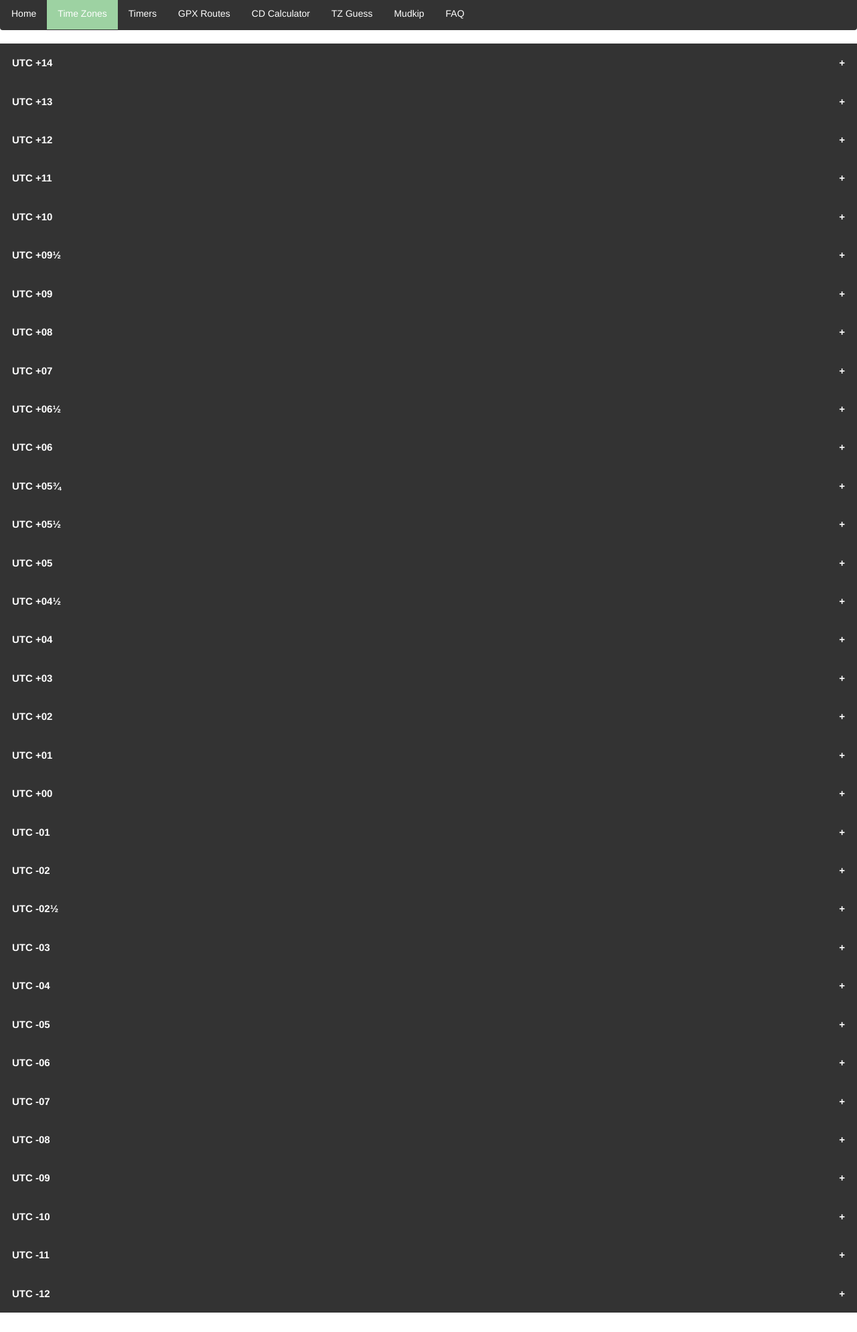
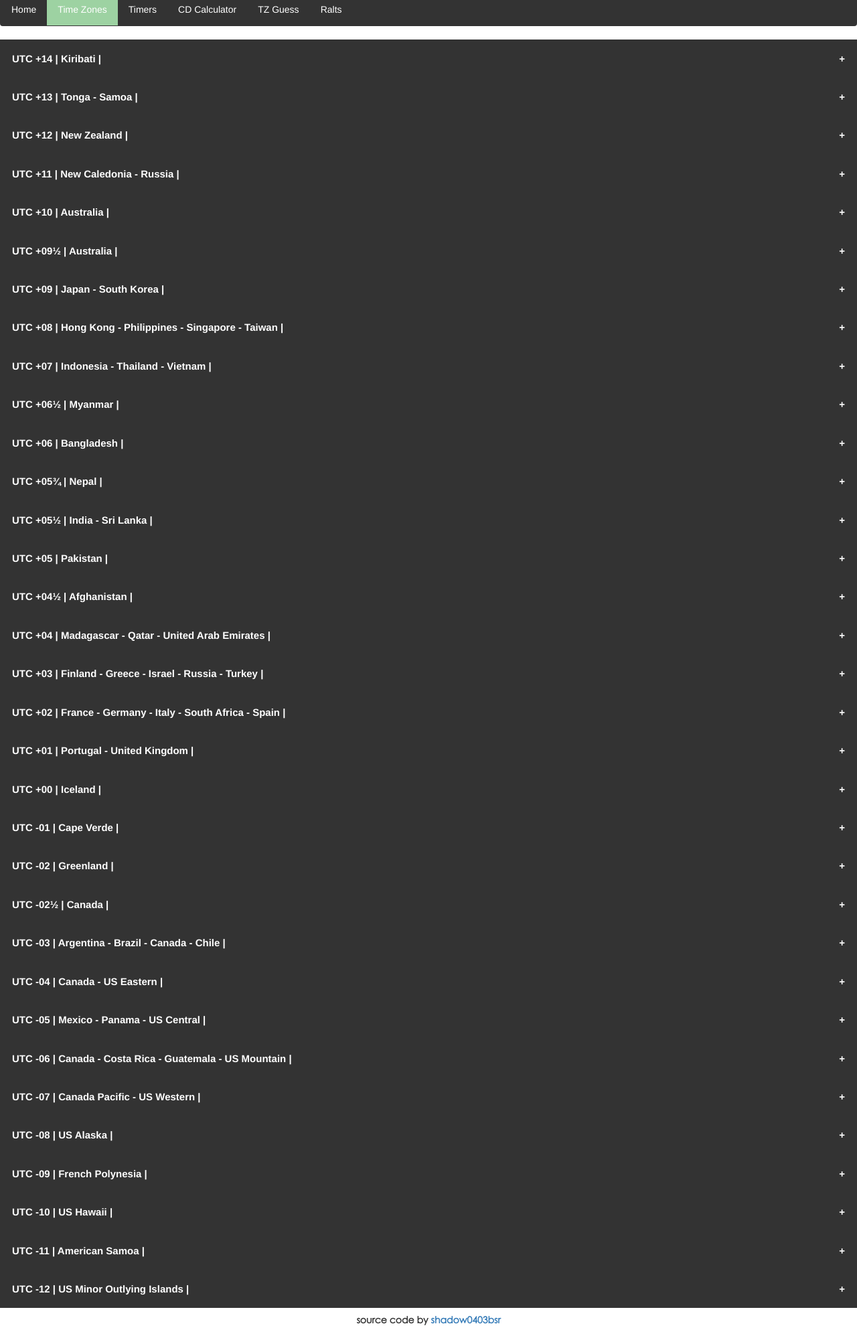
Before and after one commit to DexHolder04/Ralts-Community-Day, a plain HTML site: page timeZone.html in a window 1280 px wide. Shown: the part 137-2126 px from the top of the page at 67% size. Before the commit the page ends 2097 px from the top, so only its background shows below. Drawn offline with nearby package versions, Linux system fonts and the light colour scheme; some packages are replaced by stand-ins of ours; a script that the page names is missing; some icons are missing.

Commit message:
Add files via upload

```diff
--- a/js/cooldown.js
+++ b/js/cooldown.js
@@ -26,7 +26,7 @@ function distance() {
 			dist = dist * 180/Math.PI;
 			dist = dist * 60 * 1.1515;
 			dist = dist * 1.609344;
-			result = "The distance between " + coord1 + " and " + coord2 + " is " + Math.round(dist*100) /100 + " km";
+			result = "The distance between<br>" + coord1 + " and " + coord2 + "<br>is " + Math.round(dist*100) /100 + " km";
 			dist = Math.round(dist);
 		}
 		console.log(dist);
--- a/js/timers.js
+++ b/js/timers.js
@@ -391,8 +391,8 @@ var timerDivId = ["timer0", "timer1", "timer2", "timer3", "timer4", "timer5"];
 var timerDivId0 = ["timer00", "timer10", "timer20", "timer30", "timer40", "timer50"];
 var timerDivId1 = ["timer01", "timer11", "timer21", "timer31", "timer41", "timer51"];
 var tzStrings = ["none", "none", "none", "none", "none", "none"];
-var startTime = "2019-07-21 16:00:00";
-var stopTime = "2019-07-21 19:00:00";
+var startTime = "2019-08-03 16:00:00";
+var stopTime = "2019-08-03 19:00:00";
 updateFromCookies();
 function updateFromCookies() {
 	var userTimeZones = Cookies.get('userTimeZones');
--- a/timeZone.html
+++ b/timeZone.html
@@ -2,14 +2,12 @@
 <html>
 <head>
 <meta charset="utf-8">
-  	<title>
-		Mudkip Community Day
-  	</title>
+  	<title>| Ralts Community Day |</title>
   	<meta name="author" content="">
   	<meta name="description" content="">
   	<meta name="viewport" content="width=device-width,height=device-height,initial-scale=1.0"/>
-  	<link rel="shortcut icon" href="./shinyMudkip.ico" type="image/x-icon"/>
-    <link rel="icon" href="./shinyMudkip.ico" type="image/ico"/>
+  	<link rel="shortcut icon" href="./favicon.png" type="image/x-icon"/>
+    <link rel="icon" href="./favicon.png" type="image/x-icon"/>
 	<link rel="stylesheet" href="https://cdnjs.cloudflare.com/ajax/libs/font-awesome/4.7.0/css/font-awesome.min.css">
   	<link href="https://maxcdn.bootstrapcdn.com/bootstrap/3.3.6/css/bootstrap.min.css" rel="stylesheet"/>
   	<link href="https://cdnjs.cloudflare.com/ajax/libs/flag-icon-css/2.3.1/css/flag-icon.min.css" rel="stylesheet"/>
@@ -35,24 +33,24 @@
 <body>
 
 <div class="top">
-	<h2>Local Time</h2>
-  <div id="displayMoment"></div>
+  <div class="boundbox">
+  	<h3><strong>Current Time</strong></h3>
+  	<h4><div id="displayMoment"></div></h4>
+  </div>
   <br>
-  <p style="text-align: justify; font-size: 12px;"><strong>* Local time is derived from your smarthphone / desktop time</strong><p>
+  <p style="text-align: center; font-size: 12px;"><strong>* Time based on your device *</strong><p>
 </div>
 
 <ul class="navbar">
   <li><a href="index.html">Home</a></li>
   <li><a class="active" href="timeZone.html">Time Zones</a></li>
   <li><a href="timers.html">Timers</a></li>
-  <li><a href="gpx.html">GPX Routes</a></li>
   <li><a href="cooldown.html">CD Calculator</a></li>
   <li><a href="tzguess.html">TZ Guess</a></li>
-  <li><a href="mudkip.html">Mudkip</a></li>
-  <li><a href="faq.html">FAQ</a></li>
+  <li><a href="ralts.html">Ralts</a></li>
 </ul>
 <br>
-<button class="tzbar accordion" id="timerp14"><strong>UTC +14</strong></button>
+<button class="tzbar accordion" id="timerp14"><strong>UTC +14 | Kiribati |</strong></button>
 <div class="panel">
 	<div id="displaytimerp14" class="tztimer"></div>
     <div style="color: #ffffff; background-color: #666666;">&nbsp;&nbsp;Kiritimati&nbsp;&nbsp;<span class="flag-icon flag-icon-ki"></span>&nbsp;&nbsp;1.98715,-157.47714
@@ -61,7 +59,7 @@
 		</button>
 	</div>
 </div>
-<button class="tzbar accordion" id="timerp13"><strong>UTC +13</strong></button>
+<button class="tzbar accordion" id="timerp13"><strong>UTC +13 | Tonga - Samoa |</strong></button>
 <div class="panel">
 	<div id="displaytimerp13" class="tztimer"></div>
 	<div style="color: #ffffff; background-color: #666666;">&nbsp;&nbsp;Tongatapu&nbsp;&nbsp;<span class="flag-icon flag-icon-to"></span>&nbsp;&nbsp;-21.13203,-175.19840
@@ -75,7 +73,7 @@
 		</button>
 	</div>
 </div>
-<button class="tzbar accordion" id="timerp12"><strong>UTC +12</strong></button>
+<button class="tzbar accordion" id="timerp12"><strong>UTC +12 | New Zealand |</strong></button>
 <div class="panel">
 	<div id="displaytimerp12" class="tztimer"></div>
     <div style="color: #ffffff; background-color: #666666;">&nbsp;&nbsp;Wellington&nbsp;&nbsp;<span class="flag-icon flag-icon-nz"></span>&nbsp;&nbsp;-41.28249,174.76913
@@ -89,7 +87,7 @@
 		</button>
 	</div>
 </div>
-<button class="tzbar accordion" id="timerp11"><strong>UTC +11</strong></button>
+<button class="tzbar accordion" id="timerp11"><strong>UTC +11 | New Caledonia - Russia |</strong></button>
 <div class="panel">
 	<div id="displaytimerp11" class="tztimer"></div>
     <div style="color: #ffffff; background-color: #666666;">&nbsp;&nbsp;Noumea&nbsp;&nbsp;<span class="flag-icon flag-icon-nc"></span>&nbsp;&nbsp;-22.26077,166.44600
@@ -103,7 +101,7 @@
 		</button>
 	</div>
 </div>
-<button class="tzbar accordion" id="timerp10"><strong>UTC +10</strong></button>
+<button class="tzbar accordion" id="timerp10"><strong>UTC +10 | Australia |</strong></button>
 <div class="panel">
 	<div id="displaytimerp10" class="tztimer"></div>
     <div style="color: #ffffff; background-color: #666666;">&nbsp;&nbsp;Cairns&nbsp;&nbsp;<span class="flag-icon flag-icon-au"></span>&nbsp;&nbsp;-16.92061,145.77833
@@ -137,7 +135,7 @@
 		</button>
 	</div>
 </div>
-<button class="tzbar accordion" id="timerp9p5"><strong>UTC +09½</strong></button>
+<button class="tzbar accordion" id="timerp9p5"><strong>UTC +09½ | Australia |</strong></button>
 <div class="panel">
 	<div id="displaytimerp9p5" class="tztimer"></div>
     <div style="color: #ffffff; background-color: #666666;">&nbsp;&nbsp;Adelaide&nbsp;&nbsp;<span class="flag-icon flag-icon-au"></span>&nbsp;&nbsp;-34.91880,138.61168
@@ -146,7 +144,7 @@
 		</button>
 	</div>
 </div>
-<button class="tzbar accordion" id="timerp09"><strong>UTC +09</strong></button>
+<button class="tzbar accordion" id="timerp09"><strong>UTC +09 | Japan - South Korea |</strong></button>
 <div class="panel">
 	<div id="displaytimerp09" class="tztimer"></div>
     <div style="color: #ffffff; background-color: #666666;">&nbsp;&nbsp;Tokyo&nbsp;&nbsp;<span class="flag-icon flag-icon-jp"></span>&nbsp;&nbsp;35.66959,139.69969
@@ -175,7 +173,7 @@
 		</button>
 	</div>
 </div>
-<button class="tzbar accordion" id="timerp08"><strong>UTC +08</strong></button>
+<button class="tzbar accordion" id="timerp08"><strong>UTC +08 | Hong Kong - Philippines - Singapore - Taiwan |</strong></button>
 <div class="panel">
 	<div id="displaytimerp08" class="tztimer"></div>
 	<div style="color: #ffffff; background-color: #666666;">&nbsp;&nbsp;Singapore&nbsp;&nbsp;<span class="flag-icon flag-icon-sg"></span>&nbsp;&nbsp;1.28243,103.86395
@@ -209,7 +207,7 @@
 		</button>
 	</div>
 </div>
-<button class="tzbar accordion" id="timerp07"><strong>UTC +07</strong></button>
+<button class="tzbar accordion" id="timerp07"><strong>UTC +07 | Indonesia - Thailand - Vietnam |</strong></button>
 <div class="panel">
 	<div id="displaytimerp07" class="tztimer"></div>
     <div style="color: #ffffff; background-color: #666666;">&nbsp;&nbsp;Jakarta&nbsp;&nbsp;<span class="flag-icon flag-icon-id"></span>&nbsp;&nbsp;-6.17536,106.82715
@@ -228,7 +226,7 @@
 		</button>
 	</div>
 </div>
-<button class="tzbar accordion" id="timerp6p5"><strong>UTC +06½</strong></button>
+<button class="tzbar accordion" id="timerp6p5"><strong>UTC +06½ | Myanmar |</strong></button>
 <div class="panel">
 	<div id="displaytimerp6p5" class="tztimer"></div>
     <div style="color: #ffffff; background-color: #666666;">&nbsp;&nbsp;Yangon&nbsp;&nbsp;<span class="flag-icon flag-icon-mm"></span>&nbsp;&nbsp;16.81134,96.16447
@@ -237,7 +235,7 @@
 		</button>
 	</div>
 </div>
-<button class="tzbar accordion" id="timerp06"><strong>UTC +06</strong></button>
+<button class="tzbar accordion" id="timerp06"><strong>UTC +06 | Bangladesh |</strong></button>
 <div class="panel">
 	<div id="displaytimerp06" class="tztimer"></div>
     <div style="color: #ffffff; background-color: #666666;">&nbsp;&nbsp;Dhaka&nbsp;&nbsp;<span class="flag-icon flag-icon-bd"></span>&nbsp;&nbsp;23.73598,90.39525
@@ -251,7 +249,7 @@
 		</button>
 	</div>
 </div>
-<button class="tzbar accordion" id="timerp5p3"><strong>UTC +05¾</strong></button>
+<button class="tzbar accordion" id="timerp5p3"><strong>UTC +05¾ | Nepal |</strong></button>
 <div class="panel">
 	<div id="displaytimerp5p3" class="tztimer"></div>
     <div style="color: #ffffff; background-color: #666666;">&nbsp;&nbsp;Kathmandu&nbsp;&nbsp;<span class="flag-icon flag-icon-np"></span>&nbsp;&nbsp;27.70526,85.30826
@@ -260,7 +258,7 @@
 		</button>
 	</div>
 </div>
-<button class="tzbar accordion" id="timerp5p5"><strong>UTC +05½</strong></button>
+<button class="tzbar accordion" id="timerp5p5"><strong>UTC +05½ | India - Sri Lanka |</strong></button>
 <div class="panel">
 	<div id="displaytimerp5p5" class="tztimer"></div>
     <div style="color: #ffffff; background-color: #666666;">&nbsp;&nbsp;New Delhi&nbsp;&nbsp;<span class="flag-icon flag-icon-in"></span>&nbsp;&nbsp;28.59371,77.22022
@@ -284,7 +282,7 @@
 		</button>
 	</div>
 </div>
-<button class="tzbar accordion" id="timerp05"><strong>UTC +05</strong></button>
+<button class="tzbar accordion" id="timerp05"><strong>UTC +05 | Pakistan |</strong></button>
 <div class="panel">
 	<div id="displaytimerp05" class="tztimer"></div>
     <div style="color: #ffffff; background-color: #666666;">&nbsp;&nbsp;Malé&nbsp;&nbsp;<span class="flag-icon flag-icon-mv"></span>&nbsp;&nbsp;4.17528,73.50933
@@ -303,7 +301,7 @@
 		</button>
 	</div>
 </div>
-<button class="tzbar accordion" id="timerp4p5"><strong>UTC +04½</strong></button>
+<button class="tzbar accordion" id="timerp4p5"><strong>UTC +04½ | Afghanistan |</strong></button>
 <div class="panel">
 	<div id="displaytimerp4p5" class="tztimer"></div>
     <div style="color: #ffffff; background-color: #666666;">&nbsp;&nbsp;Kabul&nbsp;&nbsp;<span class="flag-icon flag-icon-af"></span>&nbsp;&nbsp;34.52054,69.17406
@@ -312,7 +310,7 @@
 		</button>
 	</div>
 </div>
-<button class="tzbar accordion" id="timerp04"><strong>UTC +04</strong></button>
+<button class="tzbar accordion" id="timerp04"><strong>UTC +04 | Madagascar - Qatar - United Arab Emirates |</strong></button>
 <div class="panel">
 	<div id="displaytimerp04" class="tztimer"></div>
     <div style="color: #ffffff; background-color: #666666;">&nbsp;&nbsp;Dubai&nbsp;&nbsp;<span class="flag-icon flag-icon-ae"></span>&nbsp;&nbsp;25.26713,55.29020
@@ -341,7 +339,7 @@
 		</button>
 	</div>
 </div>
-<button class="tzbar accordion" id="timerp03"><strong>UTC +03</strong></button>
+<button class="tzbar accordion" id="timerp03"><strong>UTC +03 | Finland - Greece - Israel - Russia - Turkey |</strong></button>
 <div class="panel">
 	<div id="displaytimerp03" class="tztimer"></div>
 	<div style="color: #ffffff; background-color: #666666;">&nbsp;&nbsp;Moscow&nbsp;&nbsp;<span class="flag-icon flag-icon-ru"></span>&nbsp;&nbsp;55.70239,37.52974
@@ -380,7 +378,7 @@
 		</button>
 	</div>
 </div>
-<button class="tzbar accordion" id="timerp02"><strong>UTC +02</strong></button>
+<button class="tzbar accordion" id="timerp02"><strong>UTC +02 | France - Germany - Italy - South Africa - Spain |</strong></button>
 <div class="panel">
 	<div id="displaytimerp02" class="tztimer"></div>
 	<div style="color: #ffffff; background-color: #666666;">&nbsp;&nbsp;Paris&nbsp;&nbsp;<span class="flag-icon flag-icon-fr"></span>&nbsp;&nbsp;48.89070,2.23813
@@ -444,7 +442,7 @@
 		</button>
 	</div>
 </div>
-<button class="tzbar accordion" id="timerp01"><strong>UTC +01</strong></button>
+<button class="tzbar accordion" id="timerp01"><strong>UTC +01 | Portugal - United Kingdom |</strong></button>
 <div class="panel">
 	<div id="displaytimerp01" class="tztimer"></div>
 	<div style="color: #ffffff; background-color: #666666;">&nbsp;&nbsp;London&nbsp;&nbsp;<span class="flag-icon flag-icon-gb"></span>&nbsp;&nbsp;51.50122,-0.13970
@@ -468,7 +466,7 @@
 		</button>
 	</div>
 </div>
-<button class="tzbar accordion" id="timerp00"><strong>UTC +00</strong></button>
+<button class="tzbar accordion" id="timerp00"><strong>UTC +00 | Iceland |</strong></button>
 <div class="panel">
 	<div id="displaytimerp00" class="tztimer"></div>
     <div style="color: #ffffff; background-color: #666666;">&nbsp;&nbsp;Iceland&nbsp;&nbsp;<span class="flag-icon flag-icon-is"></span>&nbsp;&nbsp;64.14769,-21.94198
@@ -482,7 +480,7 @@
 		</button>
 	</div>
 </div>
-<button class="tzbar accordion" id="timerm01"><strong>UTC -01</strong></button>
+<button class="tzbar accordion" id="timerm01"><strong>UTC -01 | Cape Verde |</strong></button>
 <div class="panel">
 	<div id="displaytimerm01" class="tztimer"></div>
     <div style="color: #ffffff; background-color: #666666;">&nbsp;&nbsp;Praia&nbsp;&nbsp;<span class="flag-icon flag-icon-cv"></span>&nbsp;&nbsp;14.90446,-23.51906
@@ -491,7 +489,7 @@
 		</button>
 	</div>
 </div>
-<button class="tzbar accordion" id="timerm02"><strong>UTC -02</strong></button>
+<button class="tzbar accordion" id="timerm02"><strong>UTC -02 | Greenland |</strong></button>
 <div class="panel">
 	<div id="displaytimerm02" class="tztimer"></div>
     <div style="color: #ffffff; background-color: #666666;">&nbsp;&nbsp;Nuuk&nbsp;&nbsp;<span class="flag-icon flag-icon-gl"></span>&nbsp;&nbsp;64.18423,-51.70212
@@ -500,7 +498,7 @@
 		</button>
 	</div>
 </div>
-<button class="tzbar accordion" id="timerm2p5"><strong>UTC -02½</strong></button>
+<button class="tzbar accordion" id="timerm2p5"><strong>UTC -02½ | Canada |</strong></button>
 <div class="panel">
 	<div id="displaytimerm2p5" class="tztimer"></div>
     <div style="color: #ffffff; background-color: #666666;">&nbsp;&nbsp;St. John's&nbsp;&nbsp;<span class="flag-icon flag-icon-ca"></span>&nbsp;&nbsp;47.56081,-52.70931
@@ -509,7 +507,7 @@
 		</button>
 	</div>
 </div>
-<button class="tzbar accordion" id="timerm03"><strong>UTC -03</strong></button>
+<button class="tzbar accordion" id="timerm03"><strong>UTC -03 | Argentina - Brazil - Canada - Chile |</strong></button>
 <div class="panel">
 	<div id="displaytimerm03" class="tztimer"></div>
 	<div style="color: #ffffff; background-color: #666666;">&nbsp;&nbsp;Rio de Janeiro&nbsp;&nbsp;<span class="flag-icon flag-icon-br"></span>&nbsp;&nbsp;-22.90657,-43.18902
@@ -538,7 +536,7 @@
 		</button>
 	</div>
 </div>
-<button class="tzbar accordion" id="timerm04"><strong>UTC -04</strong></button>
+<button class="tzbar accordion" id="timerm04"><strong>UTC -04 | Canada - US Eastern |</strong></button>
 <div class="panel">
 	<div id="displaytimerm04" class="tztimer"></div>
     <div style="color: #ffffff; background-color: #666666;">&nbsp;&nbsp;New York&nbsp;&nbsp;<span class="flag-icon flag-icon-us"></span>&nbsp;&nbsp;40.77817,-73.96464
@@ -587,7 +585,7 @@
 		</button>
 	</div>
 </div>
-<button class="tzbar accordion" id="timerm05"><strong>UTC -05</strong></button>
+<button class="tzbar accordion" id="timerm05"><strong>UTC -05 | Mexico - Panama - US Central |</strong></button>
 <div class="panel">
 	<div id="displaytimerm05" class="tztimer"></div>
 	<div style="color: #ffffff; background-color: #666666;">&nbsp;&nbsp;Houston&nbsp;&nbsp;<span class="flag-icon flag-icon-us"></span>&nbsp;&nbsp;29.76194,-95.37610
@@ -636,7 +634,7 @@
 		</button>
 	</div>
 </div>
-<button class="tzbar accordion" id="timerm06"><strong>UTC -06</strong></button>
+<button class="tzbar accordion" id="timerm06"><strong>UTC -06 | Canada - Costa Rica - Guatemala - US Mountain |</strong></button>
 <div class="panel">
 	<div id="displaytimerm06" class="tztimer"></div>
 	<div style="color: #ffffff; background-color: #666666;">&nbsp;&nbsp;Denver&nbsp;&nbsp;<span class="flag-icon flag-icon-us"></span>&nbsp;&nbsp;39.74035,-104.98883
@@ -685,7 +683,7 @@
 		</button>
 	</div>
 </div>
-<button class="tzbar accordion" id="timerm07"><strong>UTC -07</strong></button>
+<button class="tzbar accordion" id="timerm07"><strong>UTC -07 | Canada Pacific - US Western |</strong></button>
 <div class="panel">
 	<div id="displaytimerm07" class="tztimer"></div>
     <div style="color: #ffffff; background-color: #666666;">&nbsp;&nbsp;Las Vegas&nbsp;&nbsp;<span class="flag-icon flag-icon-us"></span>&nbsp;&nbsp;36.11597,-115.17432
@@ -724,7 +722,7 @@
 		</button>
 	</div>
 </div>
-<button class="tzbar accordion" id="timerm08"><strong>UTC -08</strong></button>
+<button class="tzbar accordion" id="timerm08"><strong>UTC -08 | US Alaska |</strong></button>
 <div class="panel">
 	<div id="displaytimerm08" class="tztimer"></div>
     <div style="color: #ffffff; background-color: #666666;">&nbsp;&nbsp;Anchorage&nbsp;&nbsp;<span class="flag-icon flag-icon-us"></span>&nbsp;&nbsp;61.19724,-149.97457
@@ -738,7 +736,7 @@
 		</button>
 	</div>
 </div>
-<button class="tzbar accordion" id="timerm09"><strong>UTC -09</strong></button>
+<button class="tzbar accordion" id="timerm09"><strong>UTC -09 | French Polynesia |</strong></button>
 <div class="panel">
 	<div id="displaytimerm09" class="tztimer"></div>
     <div style="color: #ffffff; background-color: #666666;">&nbsp;&nbsp;Mangareva&nbsp;&nbsp;<span class="flag-icon flag-icon-pf"></span>&nbsp;&nbsp;-23.12009,-134.96967
@@ -747,7 +745,7 @@
 		</button>
 	</div>
 </div>
-<button class="tzbar accordion" id="timerm10"><strong>UTC -10</strong></button>
+<button class="tzbar accordion" id="timerm10"><strong>UTC -10 | US Hawaii |</strong></button>
 <div class="panel">
 	<div id="displaytimerm10" class="tztimer"></div>
     <div style="color: #ffffff; background-color: #666666;">&nbsp;&nbsp;Honolulu&nbsp;&nbsp;<span class="flag-icon flag-icon-us"></span>&nbsp;&nbsp;21.27060,-157.81660
@@ -766,7 +764,7 @@
 		</button>
 	</div>
 </div>
-<button class="tzbar accordion" id="timerm11"><strong>UTC -11</strong></button>
+<button class="tzbar accordion" id="timerm11"><strong>UTC -11 | American Samoa |</strong></button>
 <div class="panel">
 	<div id="displaytimerm11" class="tztimer"></div>
 	<div style="color: #ffffff; background-color: #666666;">&nbsp;&nbsp;Pago Pago&nbsp;&nbsp;<span class="flag-icon flag-icon-as"></span>&nbsp;&nbsp;-14.27794,-170.68820
@@ -780,7 +778,7 @@
 		</button>
 	</div>
 </div>
-<button class="tzbar accordion" id="timerm12"><strong>UTC -12</strong></button>
+<button class="tzbar accordion" id="timerm12"><strong>UTC -12 | US Minor Outlying Islands |</strong></button>
 <div class="panel">
 	<div id="displaytimerm12" class="tztimer"></div>
     <div style="color: #ffffff; background-color: #666666;">&nbsp;&nbsp;Howland Island&nbsp;&nbsp;<span class="flag-icon flag-icon-us"></span>&nbsp;&nbsp;0.80727,-176.61770
@@ -789,6 +787,7 @@
 		</button>
 	</div>
 </div>
+<h4 style="font-size:14px" align="center"><strong>source code by <a href="https://github.com/shadow0403bsr/Timer">shadow0403bsr</a></strong></h4>
 <script src="js/index.js" type="text/javascript"></script>
 <script src="js/timeZone.js" type="text/javascript"></script>
 </body>
```
Also changed, not shown: cooldown.html (+11 -12 lines), css/cooldown.css (+10 -0 lines), css/tzguess.css (+10 -0 lines), index.html (+1 -2 lines), js/timeZone.js (+3 -4 lines), js/tzguess.js (+6 -6 lines), ralts.html (+7 -4 lines), timers.html (+10 -11 lines), tzguess.html (+17 -15 lines).
